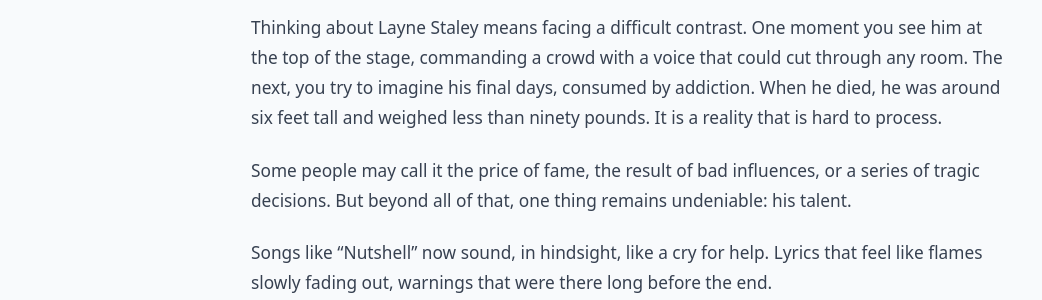
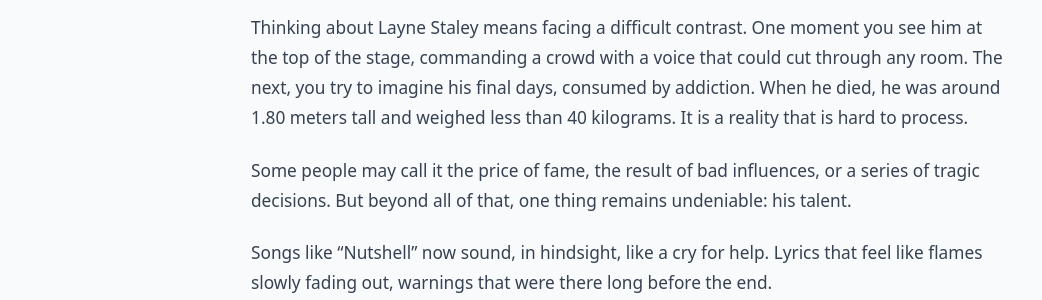
Before and after one commit to aldair-ai/aldair-ai.github.io, a Jekyll site: the page built from personal-posts/black-gives-way-to-blue.md, in a window 1280 px wide. Shown: the part 1774-2074 px from the top of the page, without its empty margins (9-1051 px from the left). Built offline with Jekyll 4.4.1, drawn with Linux system fonts in a browser that asks for light colours.

Commit message:
post change

```diff
--- a/personal-posts/black-gives-way-to-blue.md
+++ b/personal-posts/black-gives-way-to-blue.md
@@ -39,7 +39,7 @@ It is striking that in a world with more information available than ever before,
 
 Maybe that is why some songs continue to resonate decades later. They speak about things we all sense but rarely confront: human fragility, pain, and the search for meaning.
 
-Thinking about Layne Staley means facing a difficult contrast. One moment you see him at the top of the stage, commanding a crowd with a voice that could cut through any room. The next, you try to imagine his final days, consumed by addiction. When he died, he was around six feet tall and weighed less than ninety pounds. It is a reality that is hard to process.
+Thinking about Layne Staley means facing a difficult contrast. One moment you see him at the top of the stage, commanding a crowd with a voice that could cut through any room. The next, you try to imagine his final days, consumed by addiction. When he died, he was around 1.80 meters tall and weighed less than 40 kilograms. It is a reality that is hard to process.
 
 Some people may call it the price of fame, the result of bad influences, or a series of tragic decisions. But beyond all of that, one thing remains undeniable: his talent.
 
```
